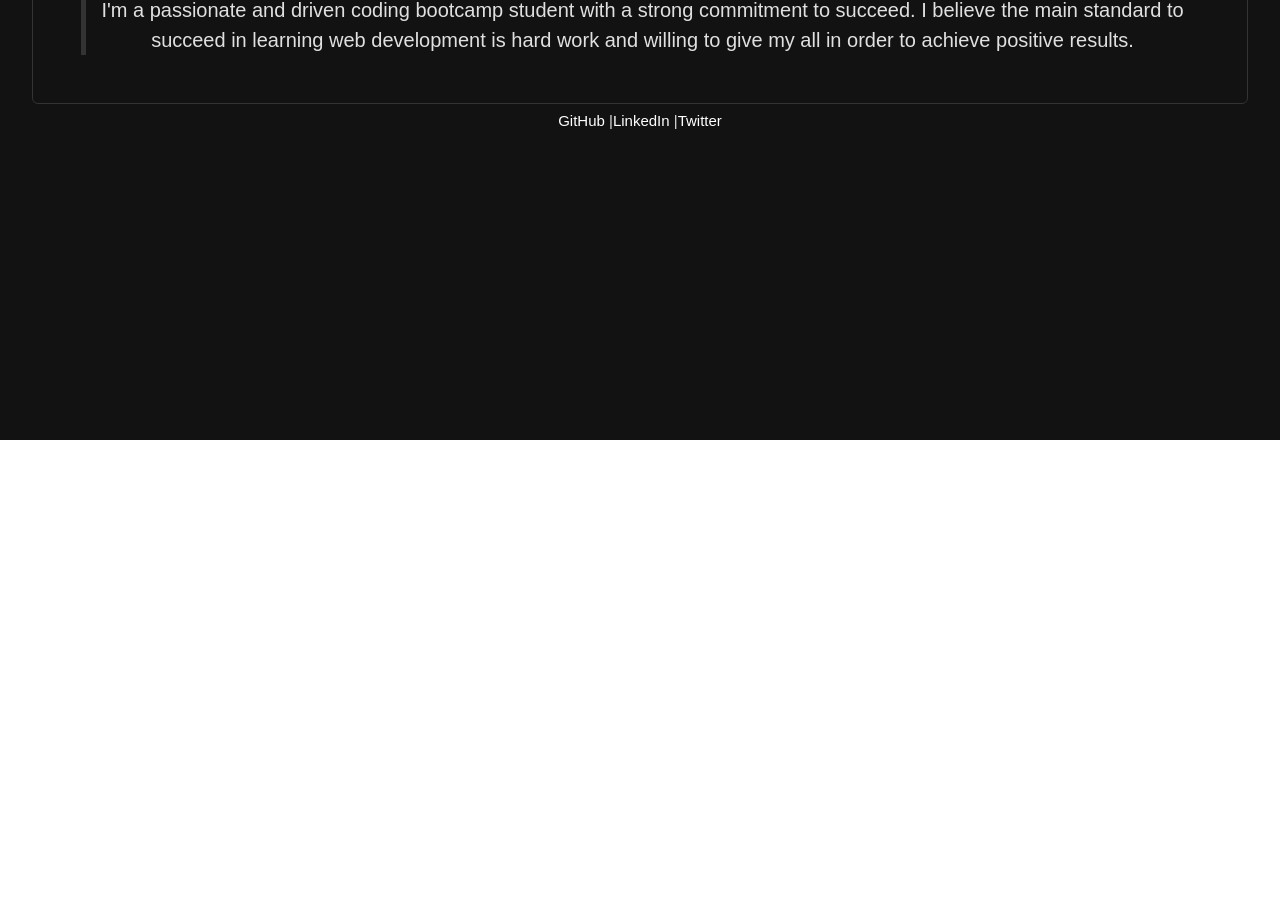
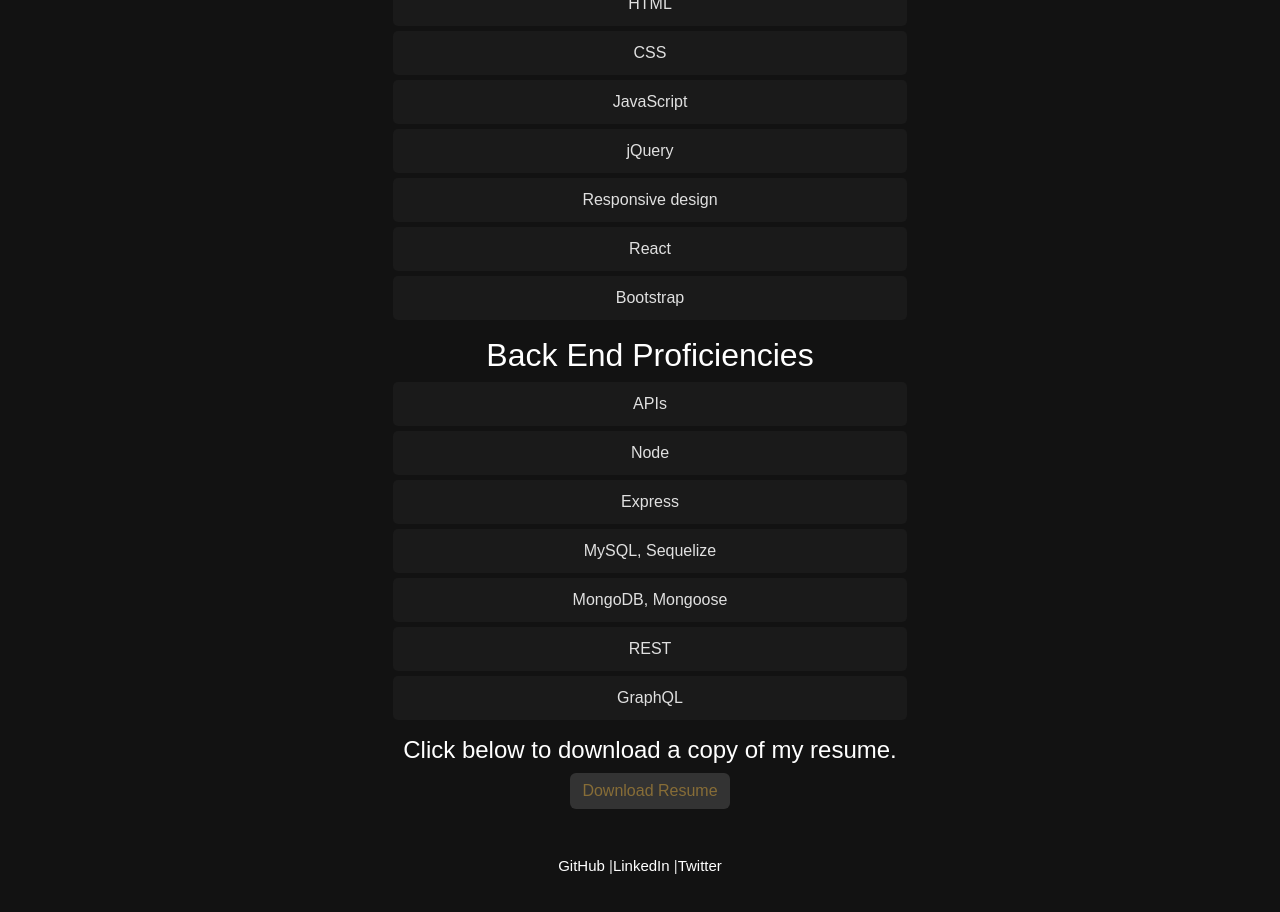
Before and after one commit to neilsenzulueta/React-portfolio, a React (Vite) app in the folder react-portfolio/: page /resume in a window 1280 px wide. Shown: the part 360-1272 px from the top of the page. Before the commit the page ends 800 px from the top, so only its background shows below. Built offline with nearby package versions, Linux system fonts and the light colour scheme.

Commit message:
updated resume files

```diff
--- a/react-portfolio/src/App.jsx
+++ b/react-portfolio/src/App.jsx
@@ -7,6 +7,7 @@
 import Aboutme from './pages/Aboutme';
 import Portfolio from './pages/Portfolio';
 import Contact from './pages/Contact';
+import Resume from './pages/Resume';
 
 function App() {
   return (
@@ -19,7 +20,7 @@
         <Route path="*" element={<Aboutme />} />
         <Route path="/portfolio" element={<Portfolio />} />
         <Route path="/contact" element={<Contact />} />
-  {/*<Route path="/resume" element={<Resume />} />*/}
+        <Route path="/resume" element={<Resume />} />
       </Routes>
     </div>
       <Footer />
--- a/react-portfolio/src/components/Nav.jsx
+++ b/react-portfolio/src/components/Nav.jsx
@@ -4,7 +4,7 @@
 import Col from 'react-bootstrap/Col';
 import '../styles/nav.css'
 
-function NavBar () {
+function Navbar() {
   return  (
 
     <Container>
@@ -21,4 +21,4 @@
   )
 }
 
-export default NavBar
+export default Navbar
--- a/react-portfolio/src/main.jsx
+++ b/react-portfolio/src/main.jsx
@@ -10,11 +10,11 @@
 import Aboutme from './pages/Aboutme.jsx';
 import Contact from './pages/Contact.jsx';
 import Portfolio from './pages/Portfolio.jsx';
-//import Resume from './pages/Resume.jsx';
+import Resume from './pages/Resume.jsx';
 
 const router = createBrowserRouter([
   {
-    path: '/',
+    path: '*',
     element: <App />,
     children: [
       {
@@ -31,7 +31,7 @@
       },
       {
         path: 'resume',
-        //element: <Resume />,
+        element: <Resume />,
       },
     ],
   },
--- a/react-portfolio/src/pages/Resume.jsx
+++ b/react-portfolio/src/pages/Resume.jsx
@@ -0,0 +1,53 @@
+import React from 'react';
+import Container from 'react-bootstrap/Container';
+import Row from 'react-bootstrap/Row';
+import Col from 'react-bootstrap/Col';
+import Button from 'react-bootstrap/Button';
+import '../styles/resume.css';
+
+export default function Resume() {
+  const onButtonClick = () => {
+    const pdfUrl = "";
+    const link = document.createElement("a");
+    link.href = pdfUrl;
+    link.download = "";
+    document.body.appendChild(link);
+    link.click();
+    document.body.removeChild(link);
+  };
+
+  return (
+    <Container className="resBody">
+      <Row>
+        <Col>
+          <h2>Front End Proficiencies</h2>
+          <ul>
+            <li>HTML</li>
+            <li>CSS</li>
+            <li>JavaScript</li>
+            <li>jQuery</li>
+            <li>Responsive design</li>
+            <li>React</li>
+            <li>Bootstrap</li>
+          </ul>
+
+          <h2>Back End Proficiencies</h2>
+          <ul>
+            <li>APIs</li>
+            <li>Node</li>
+            <li>Express</li>
+            <li>MySQL, Sequelize</li>
+            <li>MongoDB, Mongoose</li>
+            <li>REST</li>
+            <li>GraphQL</li>
+          </ul>
+
+          <h4>Click below to download a copy of my resume.</h4>
+          <Button onClick={onButtonClick} className="download" variant="primary" style={{color: "#876d37"}}>
+            Download Resume
+          </Button>
+        </Col>
+      </Row>
+    </Container>
+  );
+}
--- /dev/null
+++ b/react-portfolio/src/styles/resume.css
@@ -0,0 +1,33 @@
+.resBody {
+    background-color: #121212;
+    color: #E0E0E0;
+    padding: 20px;
+  }
+
+  h2, h4 {
+    color: #FFFFFF;
+  }
+
+  ul {
+    list-style-type: none;
+    padding: 0;
+  }
+
+  li {
+    background-color: #1A1A1A;
+    color: #E0E0E0;
+    padding: 10px;
+    margin-bottom: 5px;
+    border-radius: 5px;
+  }
+
+  .download {
+    background-color: #333333;
+    border: none;
+    color: #876d37;
+  }
+
+  .download:hover {
+    background-color: #444444;
+    color: #FFFFFF;
+  }
```
